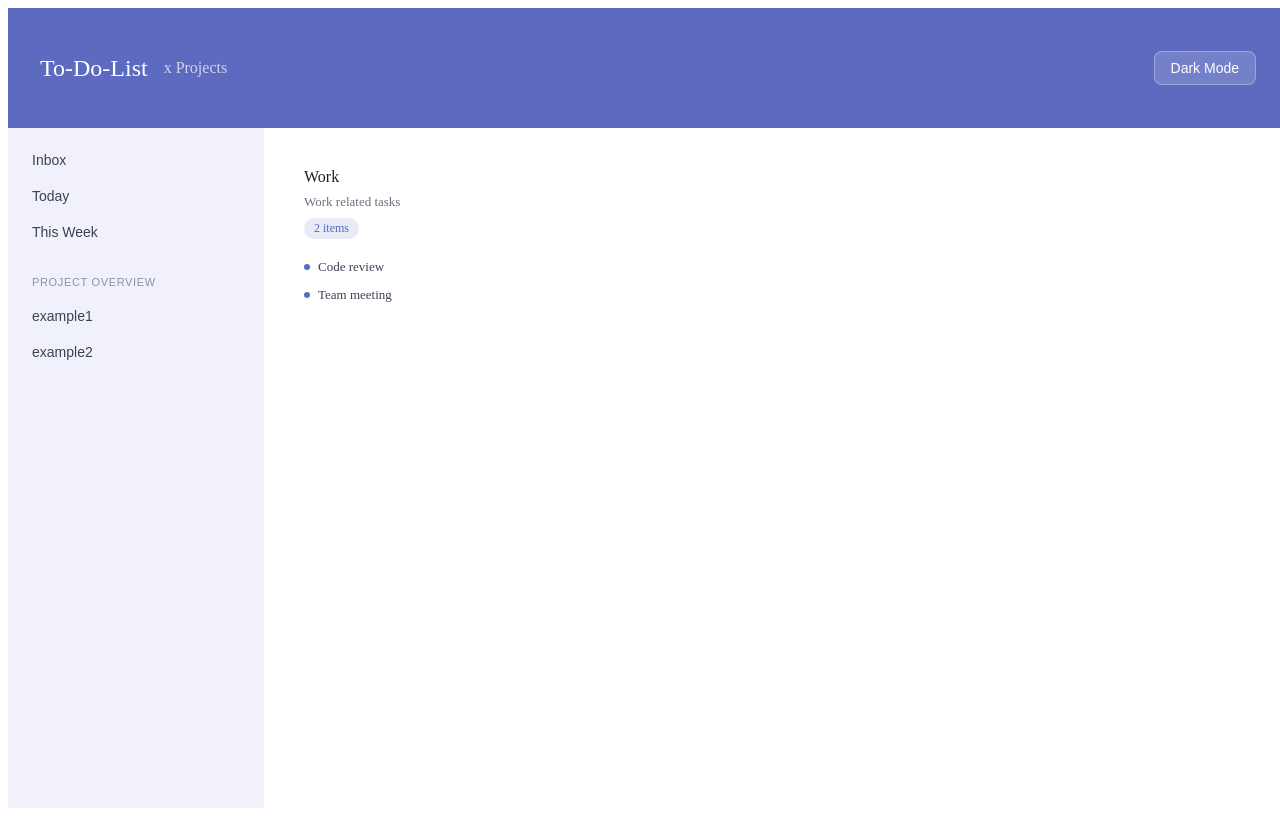
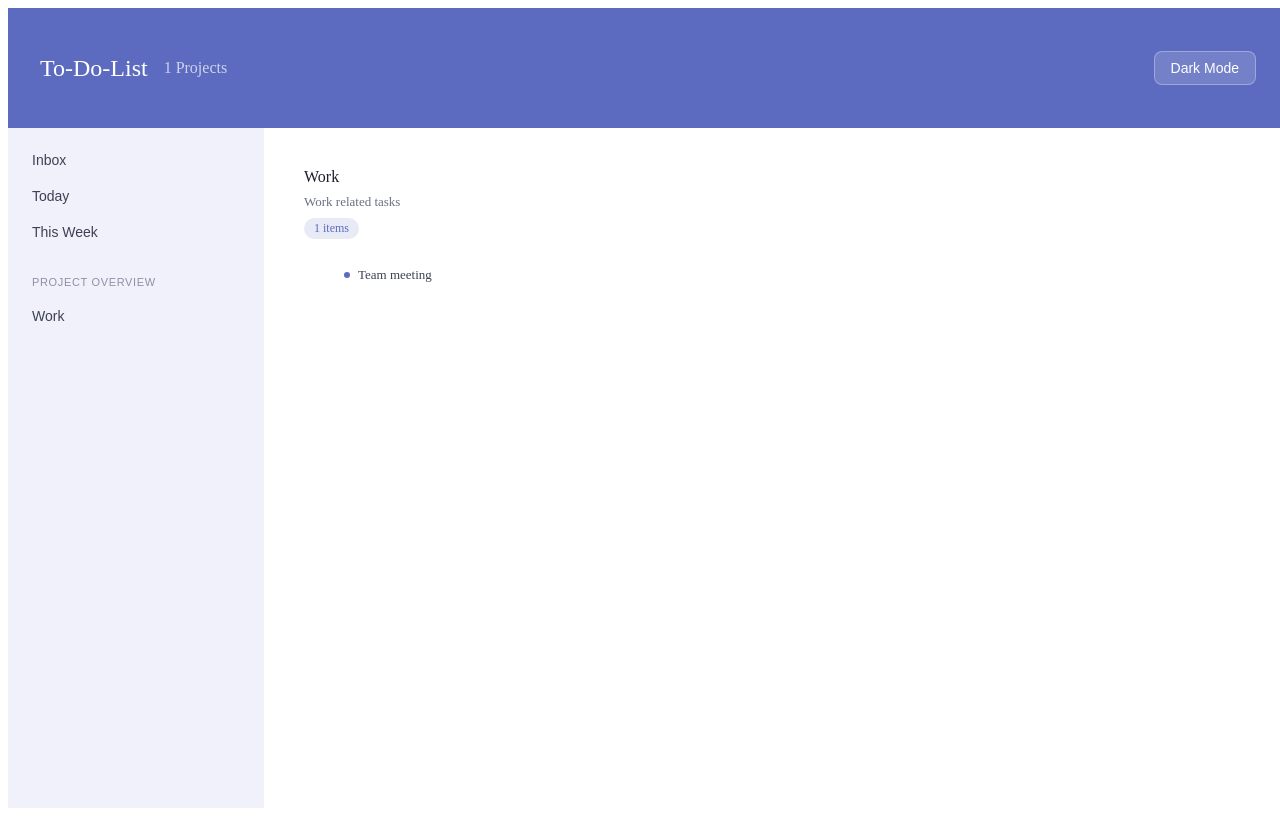
Before and after one commit to GoldenGlint/odin-To-Do-List, a website built with webpack: page src/template.html in a window 1280 px wide. Built offline with nearby package versions, Linux system fonts and the light colour scheme.

Commit message:
DOM Homepage working
A lot of time doing the modules. Now there is a model to follow for every homePage, should be easier

```diff
--- a/src/classes.js
+++ b/src/classes.js
@@ -0,0 +1,109 @@
+
+
+
+
+export class project{
+    #name;
+    #itemsList=[];
+    #counter=0;
+    #projectID=crypto.randomUUID();
+    #description;
+
+    constructor(name, description){
+        this.#name=name;
+        this.#description=description;
+    }
+    addItem(item){
+        this.#itemsList.push(item);
+        this.#counter++;
+    }
+
+    removeItem(ID){
+        this.#itemsList=this.#itemsList.filter(item=>item.getID!=ID);
+        this.#counter--;
+    }
+
+    get name(){
+        return this.#name;
+    }
+
+    set name(n){
+        this.#name=n;
+    }
+
+    get counter(){
+        return this.#counter;
+    }
+
+    get itemsList(){
+        return this.#itemsList;
+    }
+
+    get projectID(){
+        return this.#projectID;
+    }
+
+    get description(){
+        return this.#description;
+    }
+
+    set description(d){
+        this.#description=d;
+    }
+
+}
+
+export class item{
+    #ID;
+    #title;
+    #description;
+    #dueDate;
+    #priority;
+
+    constructor(title, description, dueDate, priority, options = {}){
+        this.#ID=crypto.randomUUID();
+        this.#title=title;
+        this.#description=description;
+        this.#dueDate=dueDate;
+        this.#priority=priority;
+
+        //optional things
+
+    }
+
+    get title(){
+        return this.#title;
+    }
+
+    set title(value){
+        this.#title=value;
+    }
+
+    get description(){
+        return this.#description;
+    }
+
+    set description(value){
+        this.#description=value;
+    }
+
+    get dueDate(){
+        return this.#dueDate;
+    }
+
+    set dueDate(value){
+        this.#dueDate=value;
+    }
+
+    get priority(){
+        return this.#priority;
+    }
+
+    set priority(value){
+        this.#priority=value;
+    }
+
+    get getID(){
+        return this.#ID;
+    }
+}
--- /dev/null
+++ b/src/controller.js
@@ -0,0 +1,24 @@
+import {project, item} from "./classes.js";
+import {render} from "./render.js";
+export class controller{
+    #projectList=[];
+    #projectCounter=0;
+
+    addProject(project){
+        this.#projectList.push(project);
+        this.#projectCounter++;
+    }
+
+    removeProject(ID){
+        this.#projectList=this.#projectList.filter(project=>project.projectID!=ID);
+        this.#projectCounter--;
+    }
+
+    get projectList(){
+        return this.#projectList;
+    }
+
+    get projectCounter(){
+        return this.#projectCounter;
+    }
+}
--- a/src/index.js
+++ b/src/index.js
@@ -1,126 +1,9 @@
 import "./styles.css";
+import {controller} from "./controller.js";
+import {project, item} from "./classes.js";
+import { render } from "./render";
 console.log("Hello World");
 
-class controller{
-    #projectList=[];
-    #projectCounter=0;
-
-    addProject(project){
-        this.#projectList.push(project);
-        this.#projectCounter++;
-    }
-
-    removeProject(ID){
-        this.#projectList=this.#projectList.filter(project=>project.projectID!=ID);
-        this.#projectCounter--;
-    }
-}
-
-class project{
-    #name;
-    #itemsList=[];
-    #counter=0;
-    #projectID=crypto.randomUUID();
-    #description;
-
-    constructor(name, description){
-        this.#name=name;
-        this.#description=description;
-    }
-    addItem(item){
-        this.#itemsList.push(item);
-        this.#counter++;
-    }
-
-    removeItem(ID){
-        this.#itemsList=this.#itemsList.filter(item=>item.getID!=ID);
-        this.#counter--;
-    }
-
-    get name(){
-        return this.#name;
-    }
-
-    set name(n){
-        this.#name=n;
-    }
-
-    get counter(){
-        return this.#counter;
-    }
-
-    get itemsList(){
-        return this.#itemsList;
-    }
-
-    get projectID(){
-        return this.#projectID;
-    }
-
-    get description(){
-        return this.#description;
-    }
-
-    set description(d){
-        this.#description=d;
-    }
-
-}
-
-class item{
-    #ID;
-    #title;
-    #description;
-    #dueDate;
-    #priority;
-
-    constructor(title, description, dueDate, priority, options = {}){
-        this.#ID=crypto.randomUUID();
-        this.#title=title;
-        this.#description=description;
-        this.#dueDate=dueDate;
-        this.#priority=priority;
-
-        //optional things
-
-    }
-
-    get title(){
-        return this.#title;
-    }
-
-    set title(value){
-        this.#title=value;
-    }
-
-    get description(){
-        return this.#description;
-    }
-
-    set description(value){
-        this.#description=value;
-    }
-
-    get dueDate(){
-        return this.#dueDate;
-    }
-
-    set dueDate(value){
-        this.#dueDate=value;
-    }
-
-    get priority(){
-        return this.#priority;
-    }
-
-    set priority(value){
-        this.#priority=value;
-    }
-
-    get getID(){
-        return this.#ID;
-    }
-}
 
 
 //Terminal Location: http://localhost:8080
@@ -188,3 +71,10 @@ console.log(p.counter);
 console.log("--- Remove project ---");
 control.removeProject(c.projectID);
 console.log(control);
+document.addEventListener("DOMContentLoaded", () => {
+render.sidebar(control.projectList);
+render.mainHeader(control.projectCounter);
+render.projectOverview(control.projectList);
+});
+
+console.log(p.projectID);
--- a/src/render.js
+++ b/src/render.js
@@ -1,9 +1,8 @@
 
-const render = {
+export const render = {
 
     sidebar(arr){
-        const sidebarContainer=document.createElement("div");
-        sidebarContainer.id="sidebar-container";
+        const sidebarContainer=document.querySelector("#sidebar-container");
 
         const mainButtonContainer=document.createElement("div");
         mainButtonContainer.id="main-buttons-container";
@@ -13,25 +12,27 @@ const render = {
         inbox.textContent="Inbox";
 
         const today=document.createElement("button");
-        inbox.id="today";
-        inbox.textContent="Today";
+        today.id="today";
+        today.textContent="Today";
 
         const thisWeek=document.createElement("button");
-        inbox.id="week";
-        inbox.textContent="This Week";
+        thisWeek.id="week";
+        thisWeek.textContent="This Week";
 
         mainButtonContainer.append(inbox, today, thisWeek);
 
-        const projects=document.createElement("projects");
-        mainButtonContainer.id="projects";
+        const projects=document.createElement("div");
+        projects.id="projects";
+
 
         const projectOverview=document.createElement("button");
-        inbox.id="project-overview";
-        inbox.textContent="Project Overview";
+        projectOverview.id="project-overview";
+        projectOverview.textContent="Project Overview";
+        projects.appendChild(projectOverview);
 
-        for(const i=0; i<arr.size(); i++){
+        for(let i=0; i<arr.length; i++){
             const project=document.createElement("button");
-            project.id=arr[i].getID;
+            project.dataset.id=arr[i].projectID;
             project.textContent=arr[i].name;
             project.classList.add("project-button");
             projects.appendChild(project);
@@ -56,7 +57,38 @@ const render = {
 
         header.append(title, counter, button);
     },
-    projectOverview(){
+    projectOverview(projectList){
+        const projectContainer=document.querySelector("#project-container");
+        for(let i=0; i<projectList.length; i++){
+            const projectCard=document.createElement("div");
+            projectCard.classList.add("project-card");
+            projectCard.dataset.id=projectList[i].getID;
+
+            const projectName=document.createElement("h2");
+            projectName.textContent=projectList[i].name;
+            projectName.classList.add("project-name");
+
+            const projectDescription=document.createElement("p");
+            projectDescription.textContent=projectList[i].description;
+            projectDescription.classList.add("project-description");
+
+            const projectCounter=document.createElement("p");
+            projectCounter.textContent=projectList[i].counter+ " items";
+            projectCounter.classList.add("project-counter");
+
+            const items=projectList[i].itemsList;
+            const projectItems=document.createElement("ul");
+
+            for(let z=0; z<items.length; z++){
+                const item=document.createElement("li");
+                item.textContent=items[z].title;
+                item.classList.add("item-name");
+                projectItems.appendChild(item);
+            }
+            projectCard.append(projectName, projectDescription, projectCounter, projectItems);
+            projectContainer.appendChild(projectCard);
+        }
+
 
     }
 
```
Also changed, not shown: src/template.html (+8 -1 lines).
